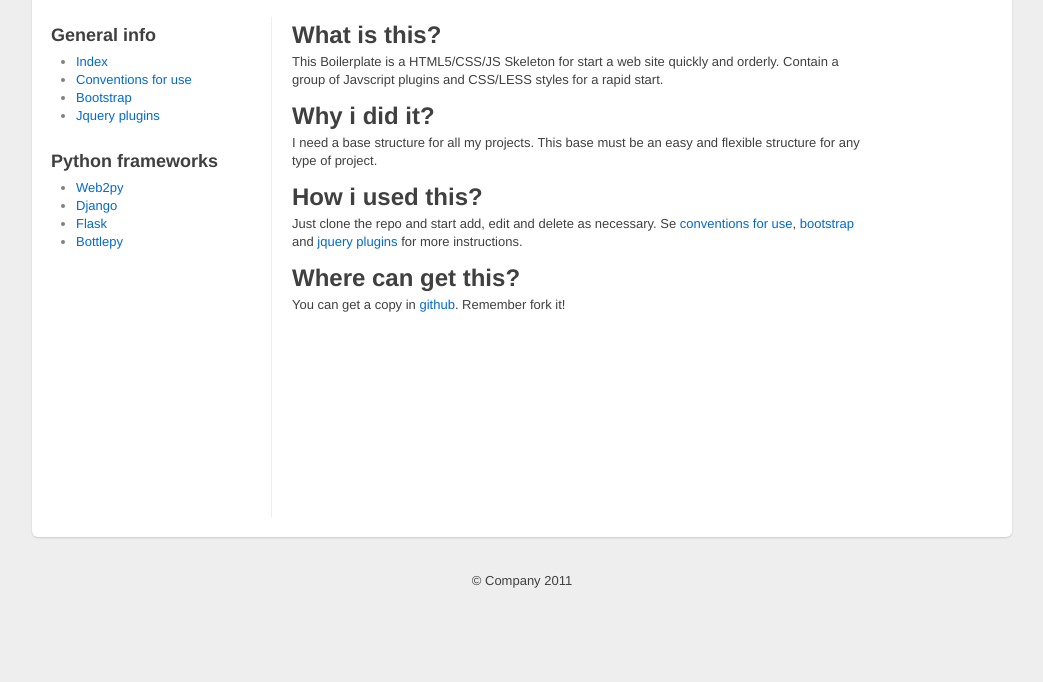
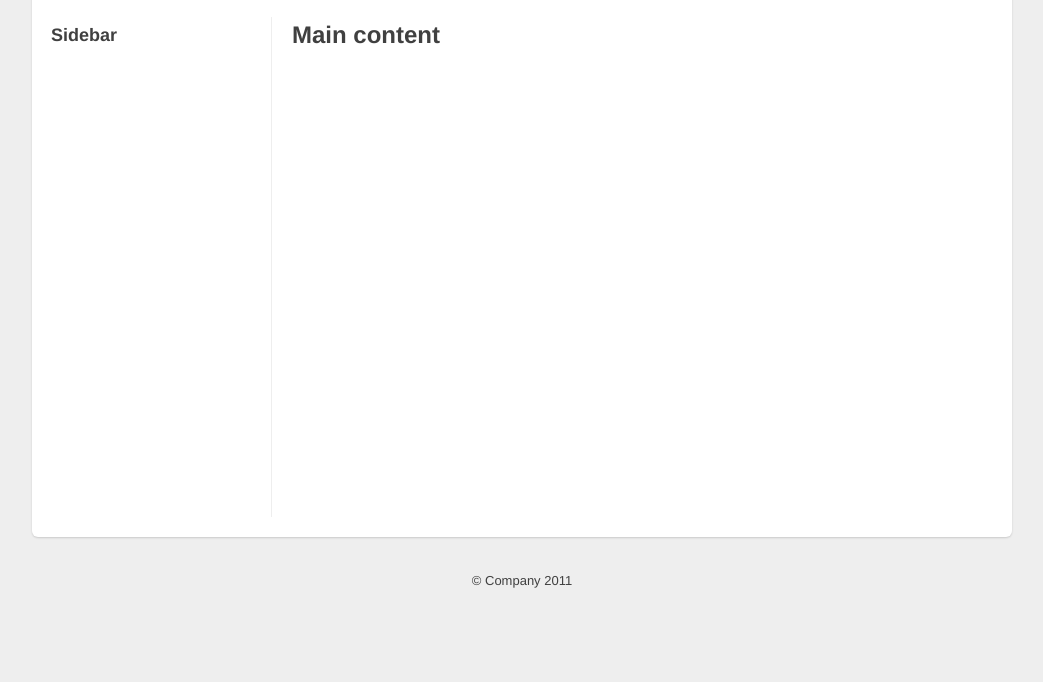
Before and after one commit to cabumtz/boilerplate, a plain HTML site: page index.html in a window 1280 px wide. Shown: the part 118-800 px from the top of the page, without its empty margins (118-1161 px from the left). Drawn offline with Linux system fonts and the light colour scheme.

Commit message:
README EDIT

```diff
--- a/index.html
+++ b/index.html
@@ -2,7 +2,7 @@
 <html lang="en">
   <head>
     <meta charset="utf-8">
-    <title>Boilerplate: Easy conventions for quick and tidy web design</title>
+    <title>Boilerplate: Start here!</title>
     <meta name="description" content="Boilerplate">
     <meta name="author" content="Alvaro Lizama Molina">
 
@@ -28,43 +28,22 @@
       <div class="content">
 
         <div class="page-header">
-          <h1>Boilerplate <small>Easy conventions for quick and tidy web design</small></h1>
+          <h1>Boilerplate <small>Start Here!</small></h1>
         </div>
 
         <div class="row">
 
           <div class="span4">
-            <h3>General info</h3>
-            <ul>
-              <li><a href="index.html">Index</a></li>
-              <li><a href="conventions_for_use.html">Conventions for use</a></li>
-              <li><a href="bootstrap.html">Bootstrap</a></li>
-              <li><a href="jquery_plugins.html">Jquery plugins</a></li>
-            </ul>
-
-            <h3>Python frameworks</h3>
-            <ul>
-              <li><a href="web2py.html">Web2py</a></li>
-              <li><a href="django.html">Django</a></li>
-              <li><a href="flask.html">Flask</a></li>
-              <li><a href="bottlepy.html">Bottlepy</a></li>
-            </ul>
+            <h3>Sidebar</h3>
           </div>
 
           <div class="span10">
-            <h2>What is this?</h2>
-            <p>This Boilerplate is a HTML5/CSS/JS Skeleton for start a web site quickly and orderly. Contain a group of Javscript plugins and CSS/LESS styles for a rapid start.</p>
-            <h2>Why i did it?</h2>
-            <p>I need a base structure for all my projects. This base must be an easy and flexible structure for any type of project.</p>
-            <h2>How i used this?</h2>
-            <p>Just clone the repo and start add, edit and delete as necessary. Se <a href="conventions_for_use.html">conventions for use</a>, <a href="bootstrap.html">bootstrap</a> and <a href="jquery_plugins.html">jquery plugins</a> for more instructions.</p>
-            <h2>Where can get this?</h2>
-            <p>You can get a copy in <a href="https://github.com/nekrox/Boilerplate">github</a>. Remember fork it!</p>
+            <h2>Main content</h2>
           </div>
 
         </div>
 
-      </div> <!-- /contentt -->
+      </div> <!-- /content -->
 
       <footer>
       <p>&copy; Company 2011</p>
```
Also changed, not shown: 1 other file.
